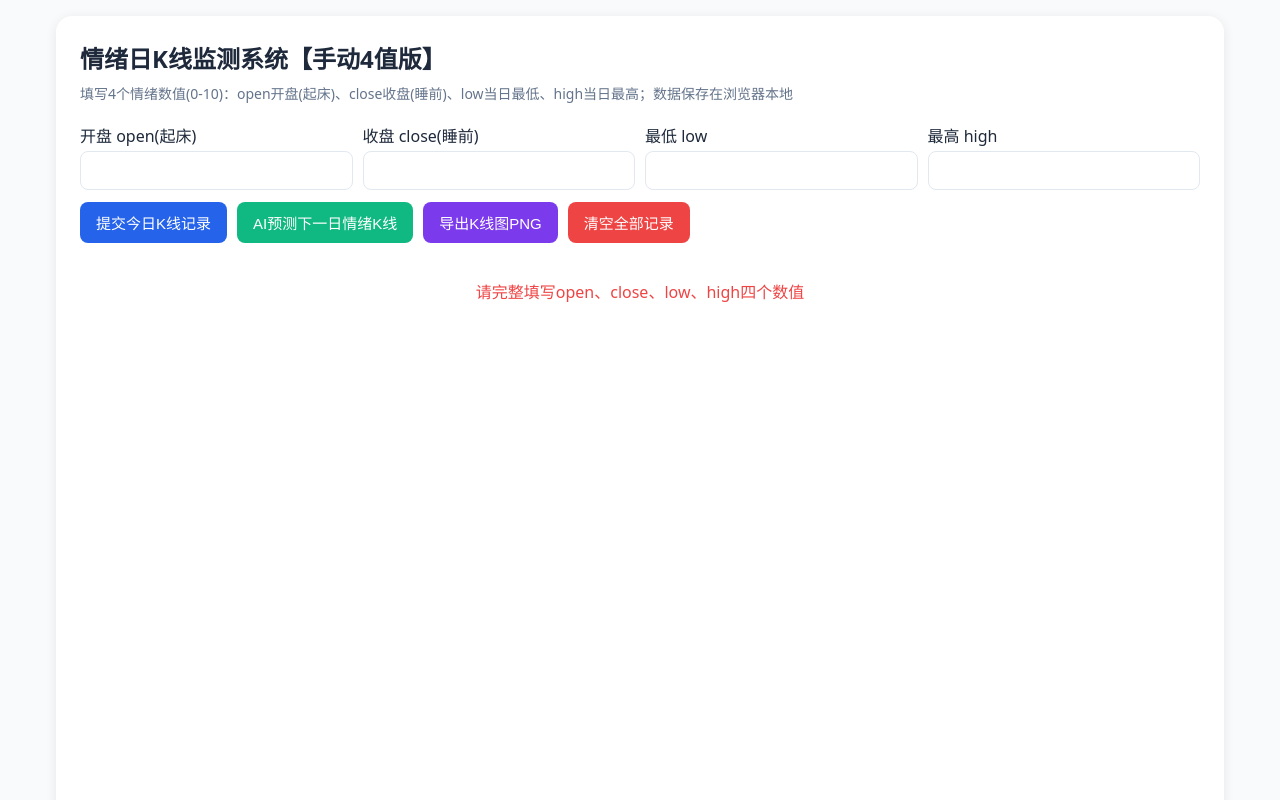
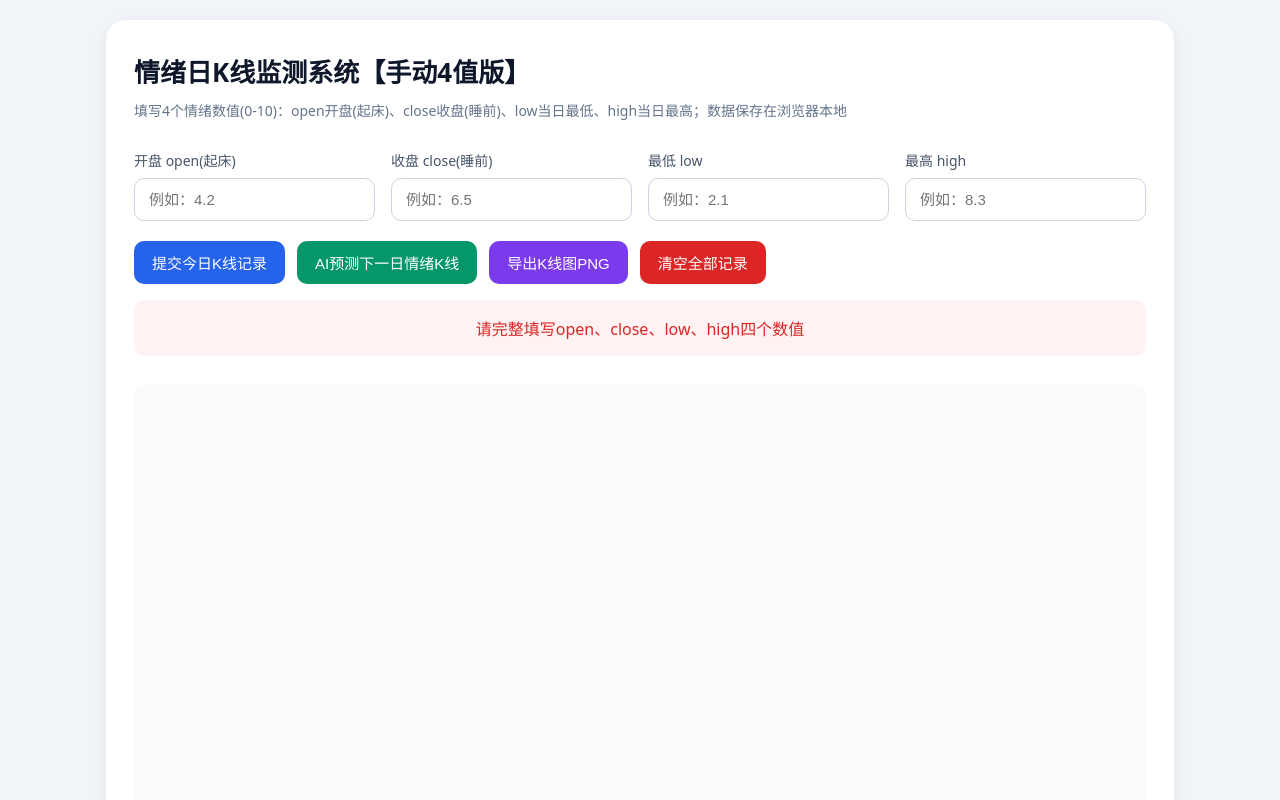
Before and after one commit to liwanning-nk/emotion, a plain HTML site: page index.html in a window 1280 px wide. Both pictures are taken after a click on the button "提交今日K线记录". Shown: the top 800 px of the page. Drawn offline with nearby package versions, Linux system fonts and the light colour scheme; a script that the page names is missing.

Commit message:
Update index.html

```diff
--- a/index.html
+++ b/index.html
@@ -9,30 +9,141 @@
     <script src="https://cdn.jsdelivr.net/npm/@tensorflow/tfjs@4.14.0/dist/tf.min.js"></script>
     <style>
         *{box-sizing: border-box;margin:0;padding:0;}
-        body{font-family:system-ui, -apple-system, sans-serif;background:#f8fafc;padding:16px;max-width:1200px;margin:0 auto;color:#1e293b;}
-        .container{background:#fff;border-radius:16px;padding:24px;box-shadow:0 2px 12px rgba(0,0,0,0.08);}
-        .header{margin-bottom:20px;}
-        h1{font-size:24px;margin-bottom:8px;}
-        .tip{color:#64748b;font-size:14px;}
-        .input-area{margin-bottom:20px;}
-        .input-row{display:grid;grid-template-columns:1fr 1fr 1fr 1fr;gap:10px;margin-bottom:12px;}
-        .input-item{display:flex;flex-direction:column;gap:4px;}
-        input{padding:10px;border:1px solid #e2e8f0;border-radius:8px;font-size:15px;}
-        .btn-group{display:flex;gap:10px;flex-wrap:wrap;margin-bottom:16px;}
-        button{padding:10px 16px;border:none;border-radius:8px;font-size:15px;cursor:pointer;}
+        body{
+            font-family:system-ui, -apple-system, BlinkMacSystemFont, "Segoe UI", Roboto, sans-serif;
+            background:#f1f5f9;
+            padding:20px 16px;
+            max-width:1100px;
+            margin:0 auto;
+            color:#1e293b;
+        }
+        .container{
+            background:#ffffff;
+            border-radius:20px;
+            padding:32px 28px;
+            box-shadow:0 4px 20px rgba(0,0,0,0.06);
+        }
+        .header{margin-bottom:28px;}
+        h1{
+            font-size:26px;
+            margin-bottom:10px;
+            color:#0f172a;
+        }
+        .tip{
+            color:#64748b;
+            font-size:14px;
+            line-height:1.6;
+        }
+        .input-area{margin-bottom:28px;}
+        .input-row{
+            display:grid;
+            grid-template-columns:repeat(auto-fit, minmax(180px,1fr));
+            gap:16px;
+            margin-bottom:20px;
+        }
+        .input-item{
+            display:flex;
+            flex-direction:column;
+            gap:8px;
+        }
+        .input-item label{
+            font-size:14px;
+            font-weight:500;
+            color:#475569;
+        }
+        input{
+            padding:12px 14px;
+            border:1px solid #cbd5e1;
+            border-radius:10px;
+            font-size:15px;
+            transition:0.2s;
+        }
+        input:focus{
+            outline:none;
+            border-color:#3b82f6;
+            box-shadow:0 0 0 3px rgba(59,130,246,0.15);
+        }
+        .btn-group{
+            display:flex;
+            gap:12px;
+            flex-wrap:wrap;
+            margin-bottom:16px;
+        }
+        button{
+            padding:11px 18px;
+            border:none;
+            border-radius:10px;
+            font-size:15px;
+            font-weight:500;
+            cursor:pointer;
+            transition:0.2s;
+        }
+        button:hover{
+            transform:translateY(-1px);
+        }
         .btn-submit{background:#2563eb;color:white;}
-        .btn-predict{background:#10b981;color:white;}
+        .btn-predict{background:#059669;color:white;}
         .btn-export{background:#7c3aed;color:white;}
-        .btn-clear{background:#ef4444;color:white;}
-        button:disabled{opacity:0.5;cursor:not-allowed;}
-        .chart-wrap{width:100%;height:580px;margin-bottom:24px;}
-        .predict-result{background:#eff6ff;padding:14px;border-radius:10px;margin-bottom:20px;}
-        .record-list{max-height:320px;overflow-y:auto;border:1px solid #e2e8f0;border-radius:10px;padding:12px;}
-        .record-item{padding:10px;border-bottom:1px solid #f1f5f9;}
+        .btn-clear{background:#dc2626;color:white;}
+        button:disabled{
+            opacity:0.5;
+            cursor:not-allowed;
+            transform:none;
+        }
+        .chart-wrap{
+            width:100%;
+            height:520px;
+            margin-bottom:28px;
+            border-radius:12px;
+            background:#fafbfc;
+            padding:8px;
+        }
+        .predict-result{
+            background:#eff6ff;
+            padding:20px;
+            border-radius:14px;
+            margin-bottom:28px;
+            border:1px solid #dbeafe;
+        }
+        .predict-result h4{
+            margin-bottom:12px;
+            color:#1d4ed8;
+        }
+        .predict-result p{
+            margin:6px 0;
+            font-size:15px;
+        }
+        .record-title{
+            font-size:18px;
+            margin-bottom:12px;
+            color:#334155;
+        }
+        .record-list{
+            max-height:340px;
+            overflow-y:auto;
+            border:1px solid #e2e8f0;
+            border-radius:12px;
+            padding:14px;
+            background:#fafbfc;
+        }
+        .record-item{
+            padding:12px 10px;
+            border-bottom:1px solid #f1f5f9;
+        }
         .record-item:last-child{border-bottom:none;}
-        .time-text{font-size:12px;color:#94a3b8;}
-        .loading{color:#2563eb;text-align:center;padding:20px;}
-        .error{color:#ef4444;text-align:center;padding:20px;}
+        .loading{
+            color:#2563eb;
+            text-align:center;
+            padding:24px;
+            font-size:15px;
+        }
+        .error{
+            color:#dc2626;
+            text-align:center;
+            padding:16px;
+            background:#fef2f2;
+            border-radius:10px;
+        }
     </style>
 </head>
 <body>
@@ -47,19 +158,19 @@
             <div class="input-row">
                 <div class="input-item">
                     <label>开盘 open(起床)</label>
-                    <input v-model.number="openVal" type="number" min="0" max="10" step="0.1">
+                    <input v-model.number="openVal" type="number" min="0" max="10" step="0.1" placeholder="例如：4.2">
                 </div>
                 <div class="input-item">
                     <label>收盘 close(睡前)</label>
-                    <input v-model.number="closeVal" type="number" min="0" max="10" step="0.1">
+                    <input v-model.number="closeVal" type="number" min="0" max="10" step="0.1" placeholder="例如：6.5">
                 </div>
                 <div class="input-item">
                     <label>最低 low</label>
-                    <input v-model.number="lowVal" type="number" min="0" max="10" step="0.1">
+                    <input v-model.number="lowVal" type="number" min="0" max="10" step="0.1" placeholder="例如：2.1">
                 </div>
                 <div class="input-item">
                     <label>最高 high</label>
-                    <input v-model.number="highVal" type="number" min="0" max="10" step="0.1">
+                    <input v-model.number="highVal" type="number" min="0" max="10" step="0.1" placeholder="例如：8.3">
                 </div>
             </div>
             <div class="btn-group">
@@ -78,12 +189,12 @@
             <p>收盘(睡前): {{predictResult.pred_close}}</p >
             <p>当日最低: {{predictResult.pred_low}}</p >
             <p>当日最高: {{predictResult.pred_high}}</p >
-            <p style="color:#666;font-size:13px;">预测结果仅供参考</p >
+            <p style="color:#666;font-size:13px;margin-top:8px;">预测结果仅供参考</p >
         </div>
 
         <div class="chart-wrap" ref="chartRef"></div>
 
-        <h3>历史K线记录</h3>
+        <h3 class="record-title">历史K线记录</h3>
         <div class="record-list">
             <div class="record-item" v-for="r in recordList" :key="r.id">
                 <div>日期：{{r.date}}</div>
```
